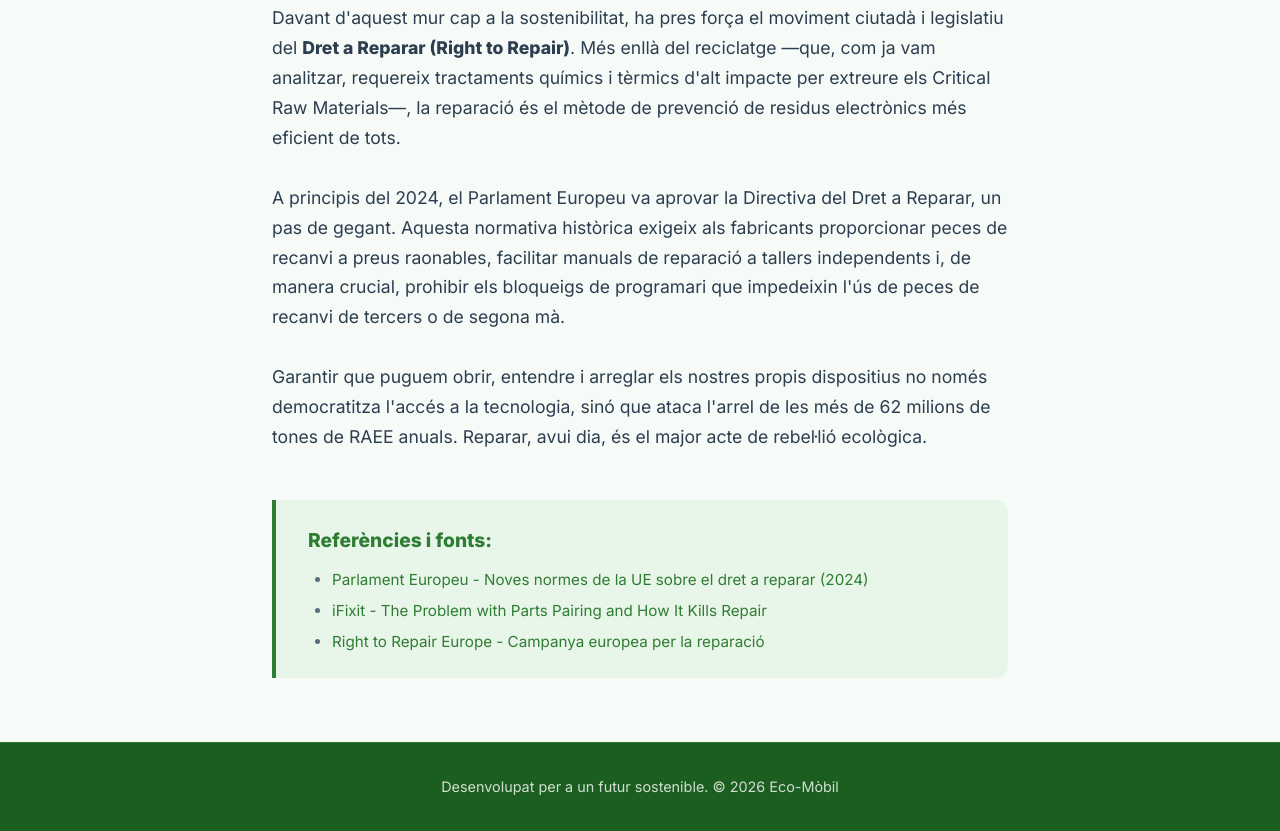
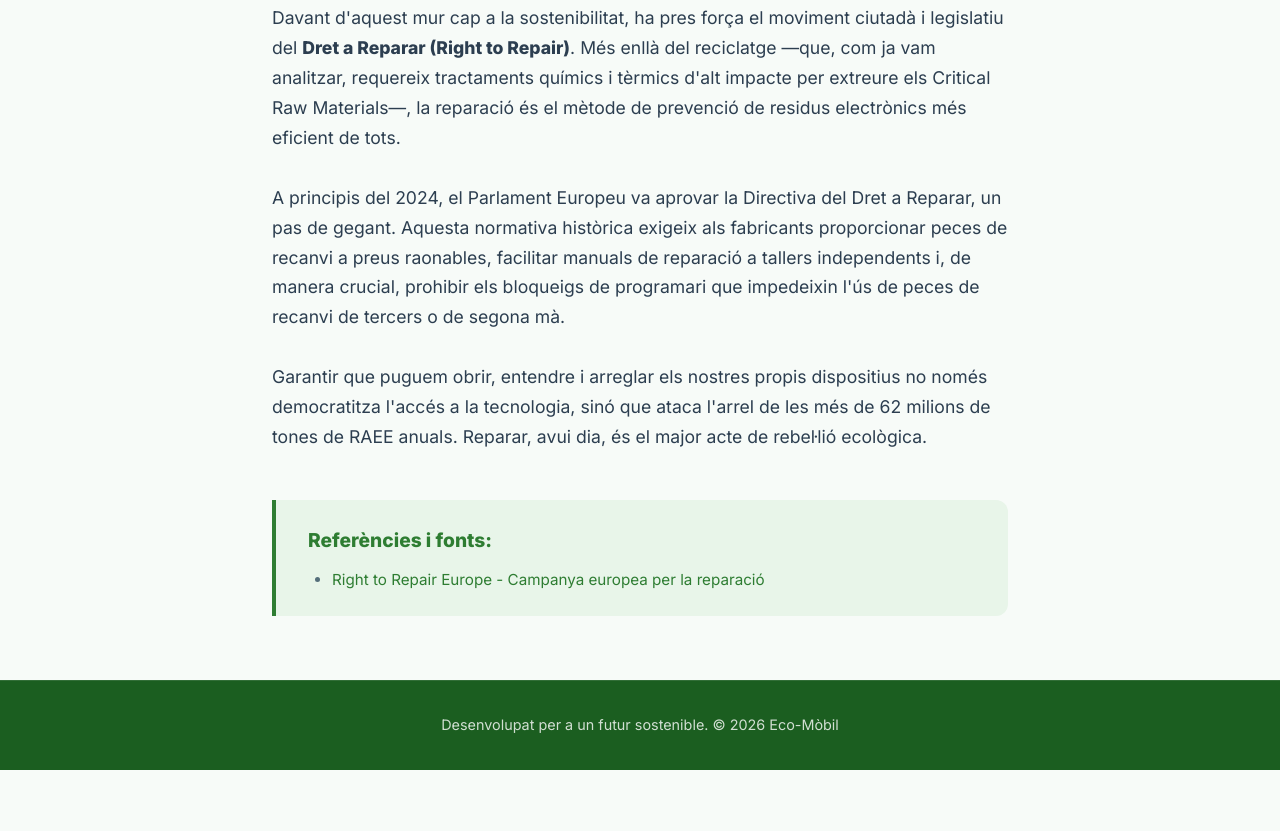
Before and after one commit to stefan-phys-tech/eco_mobil, a plain HTML site: page blog/entrada-10.html in a window 1280 px wide. Shown: the part 1107-1938 px from the top of the page. After the commit the page ends 1877 px from the top, so only its background shows below. Drawn offline with Linux system fonts and the light colour scheme.

Commit message:
Update entrada-10.html

```diff
--- a/blog/entrada-10.html
+++ b/blog/entrada-10.html
@@ -36,9 +36,7 @@
             <div class="article-referencies">
                 <h3>Referències i fonts:</h3>
                 <ul>
-                    <li><a href="https://www.europarl.europa.eu/news/ca/press-room/20240419IPR20590/right-to-repair-meps-adopt-new-rules-to-promote-repair-over-replacement" target="_blank" rel="noopener noreferrer">Parlament Europeu - Noves normes de la UE sobre el dret a reparar (2024)</a></li>
-                    <li><a href="https://www.ifixit.com/News/parts-pairing" target="_blank" rel="noopener noreferrer">iFixit - The Problem with Parts Pairing and How It Kills Repair</a></li>
-                    <li><a href="https://repair.eu/" target="_blank" rel="noopener noreferrer">Right to Repair Europe - Campanya europea per la reparació</a></li>
+                   <li><a href="https://repair.eu/" target="_blank" rel="noopener noreferrer">Right to Repair Europe - Campanya europea per la reparació</a></li>
                 </ul>
             </div>
         </section>
```
